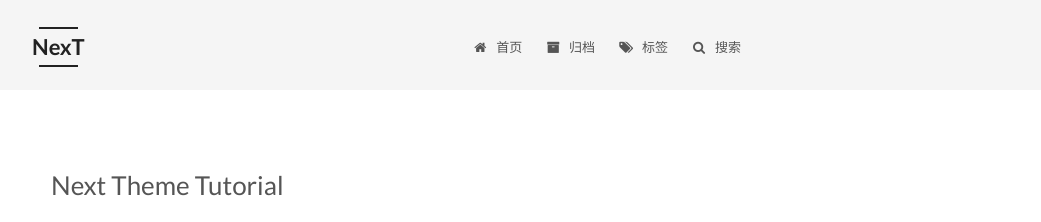
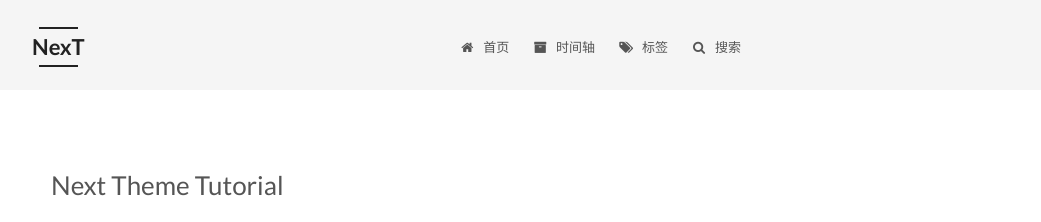
Before and after one commit to Altman-fei/altman-fei.github.io, a Jekyll site: the page built from index.html, in a window 1280 px wide. Shown: the top 222 px of the page, without its empty margins (239-1280 px from the left). Built offline with Jekyll 4.4.1, drawn with Linux system fonts in a browser that asks for light colours; emoji names are drawn with the system emoji font; the list of posts is cut into pages by our own code.

Commit message:
Update zh-Hans.yml

```diff
--- a/_data/languages/zh-Hans.yml
+++ b/_data/languages/zh-Hans.yml
@@ -12,7 +12,7 @@ author: 博主
 
 menu:
   home: 首页
-  archives: 归档
+  archives: 时间轴
   categories: 分类
   tags: 标签
   about: 关于
```
